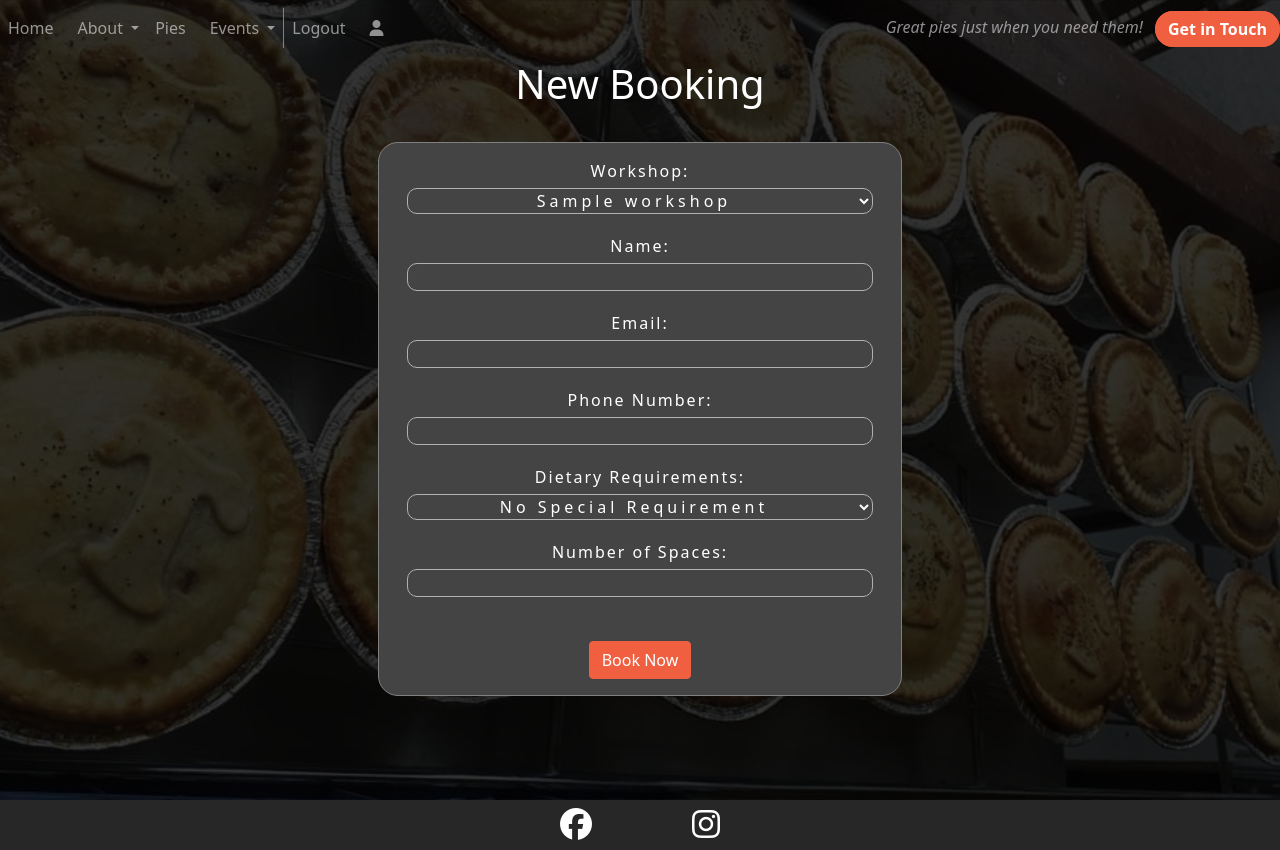
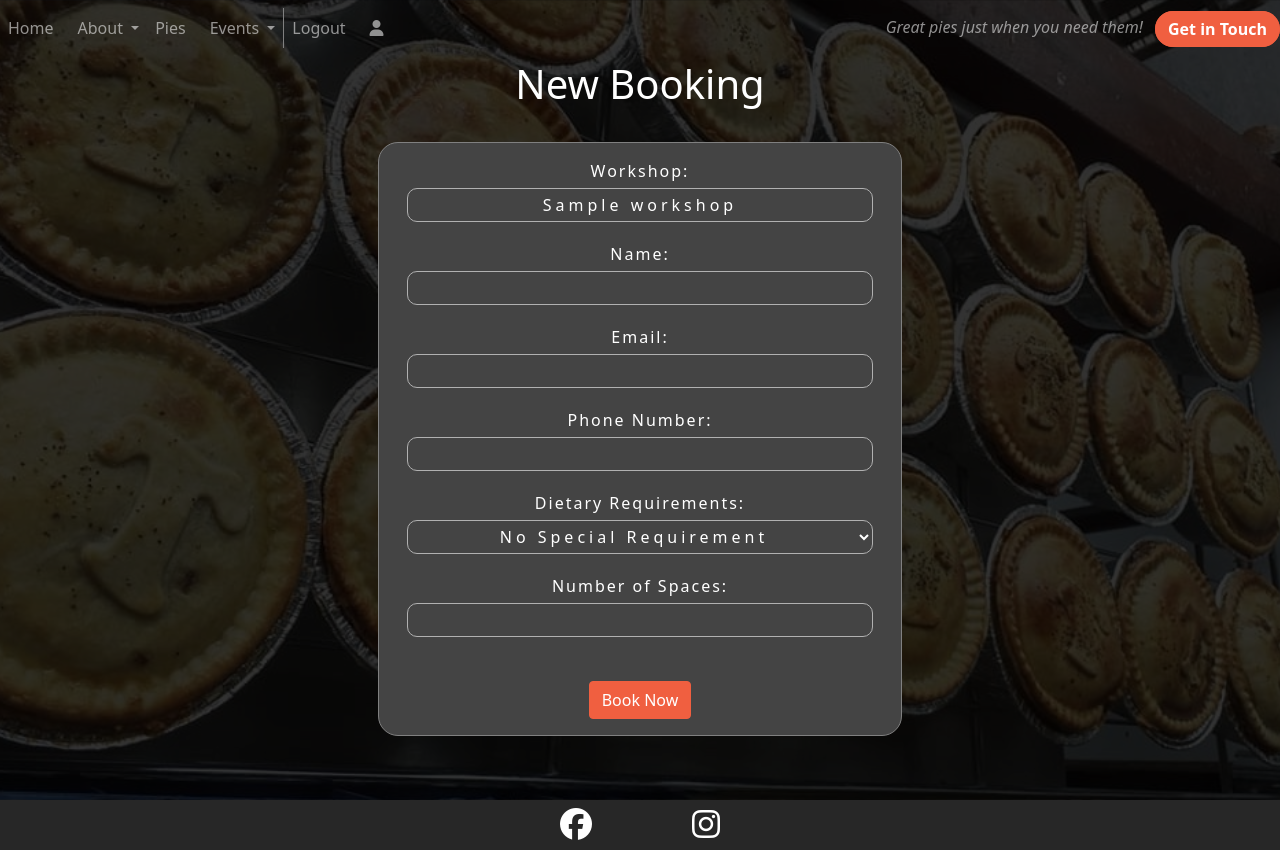
Before and after one commit to KieMerr17/PP4-Mr-Ts-Pies, a Django app: page /workshops/workshop/1/book/ in a window 1280 px wide. Run offline with Django 4.2, Linux system fonts and the light colour scheme; a user stored in the database is signed in; tables that the repository leaves empty hold one stand-in row (values such as "Sample post"); some libraries are stand-ins or nearby versions.

Commit message:
adjust styling of booking form to match the rest of the project

```diff
--- a/static/css/style.css
+++ b/static/css/style.css
@@ -361,13 +361,17 @@ footer {
 }
 
 #id_workshop option {
-        background-color: #fff;
-        color: #444;
+    background-color: #fff;
+    color: #444;
 }
 
 #dietary_requirements option {
     background-color: #fff;
     color: #444;
+}
+
+select#id_workshop {
+    appearance: none;
 }
 
 /*--------------------------------------------------------- Profile Page */
@@ -471,6 +475,7 @@ footer {
 }
 
 .signin-input input {
+    padding: 5px;
     width: 100%;
     border: none;
     text-align: center;
--- a/templates/booking_form.html
+++ b/templates/booking_form.html
@@ -21,8 +21,8 @@
 
                         {% csrf_token %}
                         <div class="form-group">
-                            <label for="workshop">Workshop:</label>
-                            <select id="id_workshop" name="workshop" class="textarea-input">
+                            <label for="id_workshop">Workshop:</label>
+                            <select id="id_workshop" name="workshop" class="textarea-input p-1" disabled>
                                 <!-- List selection of workshops, skipping the first option -->
                                 {% for value, label in form.fields.workshop.choices %}
                                     {% if forloop.counter > 1 %}
@@ -34,22 +34,22 @@
 
                         <div class="form-group">
                             <label for="id_name">Name:</label>
-                            <input type="text" id="id_name" name="name" class="textarea-input" required>
+                            <input type="text" id="id_name" name="name" class="textarea-input p-1" required>
                         </div>
 
                         <div class="form-group">
                             <label for="id_email">Email:</label>
-                            <input type="email" id="id_email" name="email" class="textarea-input" required>
+                            <input type="email" id="id_email" name="email" class="textarea-input p-1" required>
                         </div>
 
                         <div class="form-group">
                             <label for="id_phone_number">Phone Number:</label>
-                            <input type="tel" id="id_phone_number" name="phone_number" class="textarea-input" required>
+                            <input type="tel" id="id_phone_number" name="phone_number" class="textarea-input p-1" required>
                         </div>
 
                         <div class="form-group">
                             <label for="dietary_requirements">Dietary Requirements:</label>
-                            <select id="dietary_requirements" name="dietary_requirements" class="textarea-input">
+                            <select id="dietary_requirements" name="dietary_requirements" class="textarea-input p-1">
                                 <!-- List selection of diets -->
                                 {% for value, label in form.fields.dietary_requirements.choices %}
                                     <option value="{{ value }}">{{ label }}</option>
@@ -59,7 +59,7 @@
 
                         <div class="form-group">
                             <label for="id_spaces">Number of Spaces:</label>
-                            <input type="number" id="id_spaces" name="spaces" class="textarea-input" min="1" max="{{ workshop.spaces }}" required>
+                            <input type="number" id="id_spaces" name="spaces" class="textarea-input p-1" min="1" max="{{ workshop.spaces }}" required>
                             <!-- Raise error if spaces requested are higher than available -->
                             {% if form.errors.spaces %}
                                 <div id="form_spaces_error" class="text-danger">{{ form.errors.spaces }}</div>
--- a/templates/workshop_detail.html
+++ b/templates/workshop_detail.html
@@ -53,7 +53,7 @@
                                 <!-- Check user is logged-in first -->
                                 {% if user.is_authenticated %}
                                 <!-- Link book now button to the booking form url -->
-                                <strong class="btn btn-outline-secondary"><a id="workshop-book-now" class="text-white" href="{% url 'book_workshop' workshop.id %}">Book On!</a></strong>
+                                <strong class="btn btn--red"><a id="workshop-book-now" class="text-white" href="{% url 'book_workshop' workshop.id %}">Book On!</a></strong>
                                 <br>
                                 {% else %}
                                     <hr>
```
